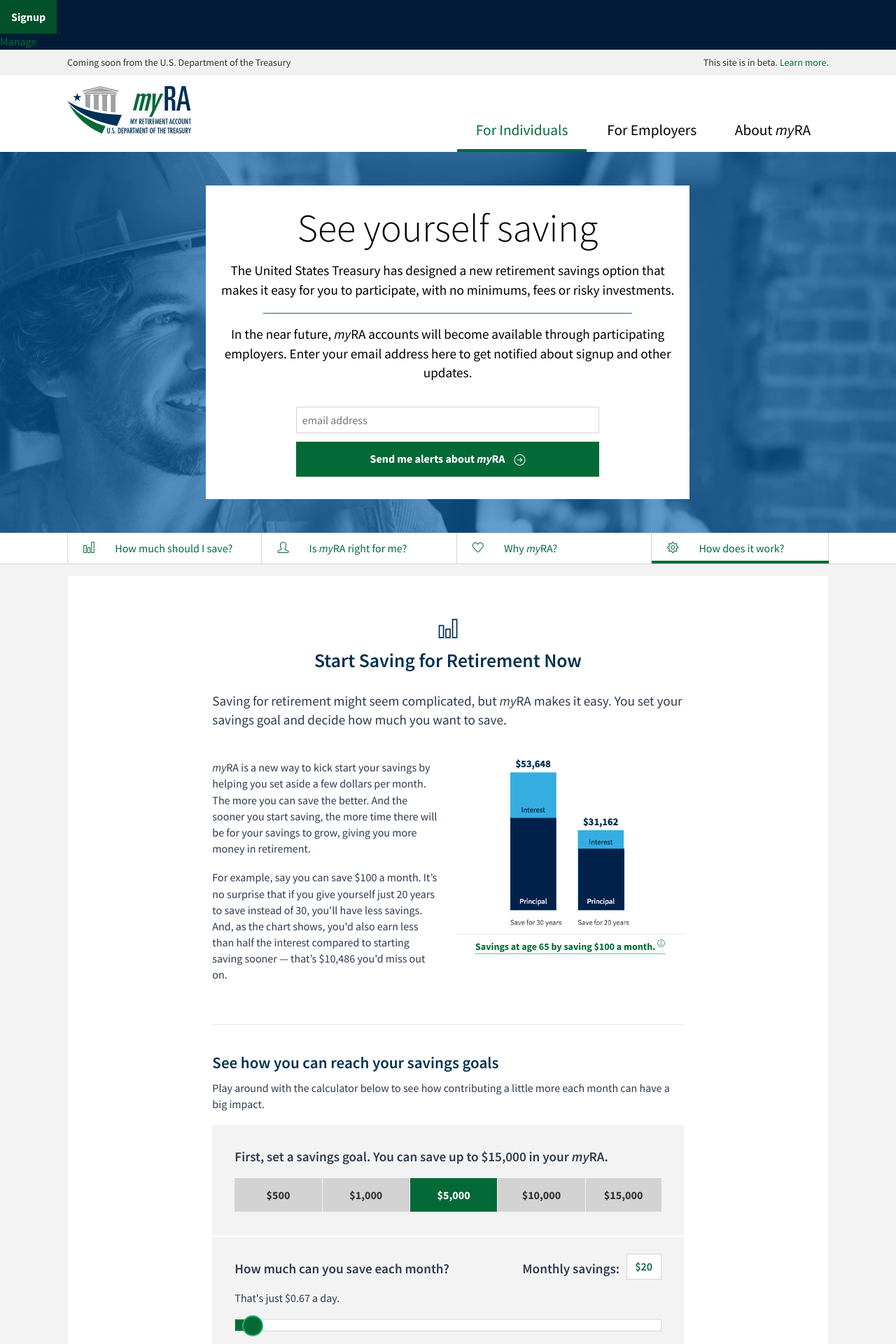
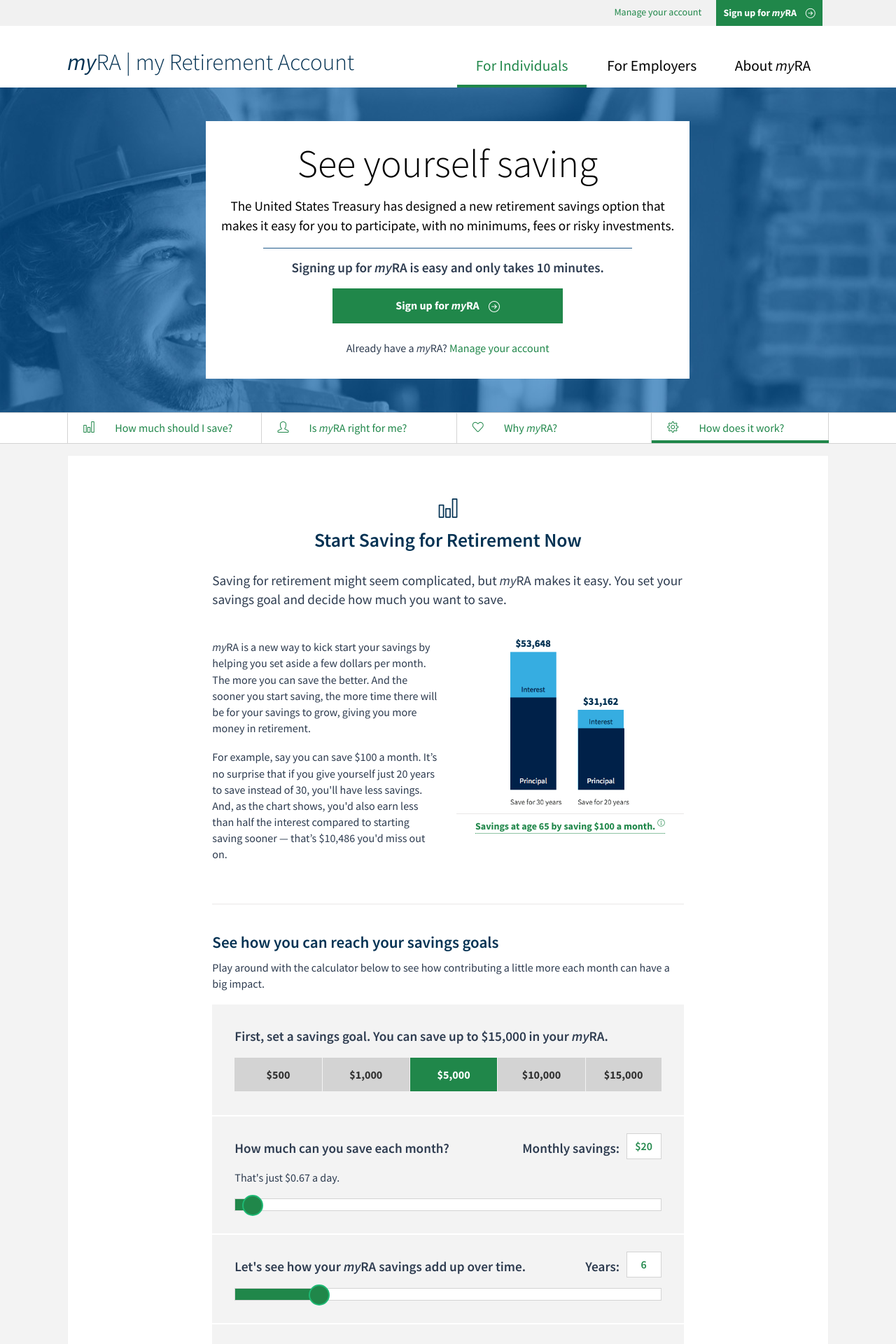
Before and after one commit to 18F/myra, a Jekyll site: the page built from individuals/index.html, in a window 1280 px wide. Shown: the top 1920 px of the page at 70% size. Built offline with Jekyll 4.4.1, drawn with Linux system fonts in a browser that asks for light colours; some of the changed text lies outside the part shown.

Commit message:
Calls to action, minor site tweaks

```diff
--- a/_includes/header.html
+++ b/_includes/header.html
@@ -9,30 +9,27 @@
   </div>
   <![endif]-->
 
-  <form action="https://signup.ibanking-services.com/olnas/OLNASServlet/StappsApp" method="POST">
-    <input type="hidden" name="id" value="221">
-    <input type="hidden" name="prodid" value="84586">
-    <input type="submit" name="Signup" value="Signup" >
-  </form>
-
-  <a href="https://manage.ibanking-services.com/cib/CEBMainServlet/Login?FIORG=221&FIFID=111925074">Manage</a>
-
   <header class="site-header" role="banner" itemscope itemtype="http://schema.org/WPHeader">
     <a class="skip-nav" tabindex="1" href="#main">Skip to main content</a>
-    <div class="status">
+    <div class="top-bar">
       <div class="container">
-        <p class="coming-soon">Coming soon from the U.S. Department of the Treasury</p>
-        <p class="beta">This site is in beta. <button class="toggle" data-toggle="beta-message">Learn more.</button></p>
-      </div>
-      <div id="beta-message" aria-role="complementary" aria-expanded="false" class="toggle-item">
-        <div class="container">
-          <p>This site is in beta, which means we are constantly improving the site. We welcome your feedback. Please email your comments to <a href="mailto:myra@treasury.gov">myra@treasury.gov</a>. <button class="toggle close" aria-controls="beta-message" data-toggle="beta-message">Close <i class="icon-close"></i></button></p>
-        </div>
+        <ul class="account-nav" role="menubar">
+          <li role="menuitem"><a class="manage-link" href="https://manage.ibanking-services.com/cib/CEBMainServlet/Login?FIORG=221&FIFID=111925074">Manage your account</a></li>
+          <li role="menuitem">
+            <form action="https://signup.ibanking-services.com/olnas/OLNASServlet/StappsApp" method="POST">
+              <input type="hidden" name="id" value="221">
+              <input type="hidden" name="prodid" value="84586">
+              <button class="button signup-button-small" type="submit" name="Signup">Sign up for <span class="myra">myRA</span> <i class="icon-arrow-right"></i></button>
+            </form>
+          </li>
+        </ul>
       </div>
     </div>
     <div class="header-container container">
-
-      <a class="logo" href="{{ site.baseurl }}/" title="Home"><h1 class="site-title" itemprop="name">myRA: My Retirement Account</h1></a>
+      <div class="site-brand">
+        <a class="logo" href="{{ site.baseurl }}/" title="Home"><h1 class="site-title" itemprop="name">myRA: My Retirement Account</h1></a>
+        <a href="{{ site.baseurl }}/" title="Home"><h1 class="site-title" itemprop="name"><span class="myra">myRA</span> | my Retirement Account</h1></a>
+      </div>
 
       <nav class="site-nav" role="navigation" itemscope itemtype="http://schema.org/SiteNavigationElement">
         <ul role="menubar">
--- a/_includes/individual-signup.html
+++ b/_includes/individual-signup.html
@@ -1,18 +1,18 @@
 <section class="call-to-action" role="region" aria-labelledby="call-to-action-heading">
   <div class="container">
-    <h2 id="call-to-action-heading">Be the first to know</h2>
+    <h2 id="call-to-action-heading">Start saving today</h2>
     <div class="cta-intro">
-      <p class="lead-text">In the near future, <span class="myra">myRA</span> accounts will become available. Enter your email address here to get notified about signup and other updates.</p>
+      <p class="lead-text">Signing up for <span class="myra">myRA</span> is easy and only takes 10 minutes.</p>
     </div>
-
-    <!-- Begin MailChimp Signup Form -->
-    <form action="https://gsa.us9.list-manage.com/subscribe/post?u=6f1977de9eff4c384dc8d6527&amp;id=e65db09f01" method="post" id="mc-embedded-subscribe-form" name="mc-embedded-subscribe-form" class="validate email-capture js-individual-signup-form" target="_blank" novalidate>
-      <input type="email" value="" name="EMAIL" class="email" placeholder="email address" required aria-label="Email address">
-      <!-- real people should not fill this in and expect good things - do not remove this or risk form bot signups-->
-      <div style="position: absolute; left: -5000px;"><label for="hidden-mc-field-2">This field is to prevent bots. If you're human, leave it blank.</label><input type="text" id="hidden-mc-field-2" name="b_6f1977de9eff4c384dc8d6527_e65db09f01" tabindex="-1" value=""></div>
-      <button type="submit" name="subscribe" class="button" role="button">Send me alerts about <span class="myra">myRA</span> <i class="icon-arrow-right"></i></button>
+    <form action="https://signup.ibanking-services.com/olnas/OLNASServlet/StappsApp" method="POST">
+      <input type="hidden" name="id" value="221">
+      <input type="hidden" name="prodid" value="84586">
+      <button class="button signup-button" type="submit" name="Signup">Sign up for <span class="myra">myRA</span> <i class="icon-arrow-right"></i></button>
     </form>
-    <!--End mc_embed_signup-->
+    <div class="account-signin">
+      <span>Already have a <span class="myra">myRA</span>?</span>
+      <a class="manage-link" href="https://manage.ibanking-services.com/cib/CEBMainServlet/Login?FIORG=221&FIFID=111925074">Manage your account</a>
+    </div>
 
   </div>
 </section>
--- a/individuals/index.html
+++ b/individuals/index.html
@@ -15,14 +15,17 @@
           <span class="display">See yourself saving</span>
           <p class="lead-text">The United States Treasury has designed a new retirement savings option that makes it easy for you to participate, with no minimums, fees or risky investments.</p>
           <hr>
-          <p class="lead-text">In the near future, <span class="myra">myRA</span> accounts will become available through participating employers. Enter your email address here to get notified about signup and other updates.</p>
+          <h4>Signing up for <span class="myra">myRA</span> is easy and only takes 10 minutes.</h4>
+          <form action="https://signup.ibanking-services.com/olnas/OLNASServlet/StappsApp" method="POST">
+            <input type="hidden" name="id" value="221">
+            <input type="hidden" name="prodid" value="84586">
+            <button class="button signup-button" type="submit" name="Signup">Sign up for <span class="myra">myRA</span> <i class="icon-arrow-right"></i></button>
+          </form>
+          <div class="account-signin">
+            <span>Already have a <span class="myra">myRA</span>?</span>
+            <a class="manage-link" href="https://manage.ibanking-services.com/cib/CEBMainServlet/Login?FIORG=221&FIFID=111925074">Manage your account</a>
+          </div>
         </div>
-        <form action="https://gsa.us9.list-manage.com/subscribe/post?u=6f1977de9eff4c384dc8d6527&amp;id=e65db09f01" method="post" name="mc-embedded-subscribe-form" class="validate email-capture js-individual-signup-form" target="_blank" novalidate>
-          <input type="email" value="" name="EMAIL" class="email" placeholder="email address" required aria-label="Email address">
-          <!-- real people should not fill this in and expect good things - do not remove this or risk form bot signups-->
-          <div style="position: absolute; left: -5000px;"><label for="hidden-mc-field">This field is to prevent bots. If you're human, leave it blank.</label><input id="hidden-mc-field" type="text" name="b_6f1977de9eff4c384dc8d6527_e65db09f01" tabindex="-1" value=""></div>
-          <button type="submit" name="subscribe" class="button" role="button">Send me alerts about <span class="myra">myRA</span> <i class="icon-arrow-right"></i></button>
-        </form>
       </div>
     </div>
   </div>
--- a/static/_sass/_custom.scss
+++ b/static/_sass/_custom.scss
@@ -35,13 +35,12 @@
   }
 }
 
-.status {
+.top-bar {
   display: block;
   background: #f1f1f1;
   color: #333;
   border-top: none;
   text-align: left;
-  padding: .5em 0;
 
   p {
     font-size: 12px;
@@ -78,22 +77,46 @@
   }
 }
 
+.account-nav {
+  @extend .horizontal-list;
+  float: right;
+  li {
+    font-size: 14px;
+    font-size: .875rem;
+  }
+}
+
 .site-header {
   background: #fff;
   text-align: center;
+}
+
+.site-brand {
+  margin: 0 auto;
+  padding: 2em 0 0;
+  width: 200px;
+
+  @include media($medium-up) {
+    @include span-columns(6);
+  }
 
   .logo {
-    display: inline-block;
-    margin: 0 auto;
-    padding: 1em 0;
-    width: 200px;
-    height: 100px;
-
-    @include media($medium-up) {
-      @include span-columns(3);
-    }
-  }
-}
+    display: none;
+    text-indent: -99999px;
+    background-image: url('../img/myra_logo.svg');
+    background-repeat: no-repeat;
+    width: 100%;
+    height: 100%;
+  }
+}
+
+.site-title,
+.site-subtitle {
+  margin-bottom: 0;
+  font-weight: 300;
+  text-align: left;
+}
+
 
 .header-container {
   position: relative;
@@ -103,15 +126,7 @@
   }
 }
 
-.site-title {
-  margin-bottom: 0;
-  text-indent: -99999px;
-  background-image: url('../img/myra_logo.svg');
-  background-repeat: no-repeat;
-  // background-size: contain;
-  width: 100%;
-  height: 100%;
-}
+
 
 .site-nav {
   @include span-columns(12);
@@ -161,14 +176,13 @@
     }
 
     a {
-      padding: 3em em(10) .5em;
+      padding: 2em em(10) .5em;
       font-size: $base-font-size * 1.333;
     }
   }
 
   @include media($large-up) {
     @include span-columns(6);
-    @include shift(3);
 
     li {
       @include span-columns(2 of 6, block-collapse);
@@ -380,11 +394,6 @@
   .lead-text {
     text-align: center;
   }
-
-  @include media($medium-up) {
-    // @include span-columns(8 of 10);
-    // @include shift(1);
-  }
 }
 
 @include media($tiny-up) {
@@ -420,61 +429,19 @@
   }
 }
 
-.quote {
-  @extend .h2;
-  font-weight: 400;
-  text-align: center;
-  display: block;
-  position: relative;
-  color: $myra-blue1;
-  margin-top: em(10);
-
-  &:before,
-  &:after {
-    content: '';
-    display: block;
-    width: 50px;
-    height: 40px;
-    position: absolute;
-    top: 0;
-  }
-
-  &:before {
-    background: url('../img/left-quote.png');
-    left: -80px;
-  }
-
-  &:after {
-    background: url('../img/right-quote.png');
-    right: -80px;
-  }
-}
-
-.display {
-  .active {
-    color: $myra-green;
-  }
-}
-
-.citation {
-  display: block;
-  text-align: center;
-  font-size: 1.5em;
-  clear: both;
-}
-
-.controls {
-  text-align: center;
-  padding-top: em(30);
-  li {
-    display: inline-block;
-    margin-right: em(20);
-    opacity: .5;
-  }
-
-  .active {
-    opacity: 1;
-  }
+.account-signin {
+  padding: 1em 0 0 0;
+}
+
+.signup-button {
+  width: 50%;
+  margin: .5em 0;
+}
+
+.signup-button-small {
+  font-size: 14px;
+  font-size: .875rem;
+  padding: .75em;
 }
 
 #main {
@@ -839,7 +806,7 @@
   }
 
   .cta-intro {
-    text-align: left;
+    text-align: center;
 
     @include media($medium-up) {
       @include span-columns(8);
--- a/static/_sass/base/_buttons.scss
+++ b/static/_sass/base/_buttons.scss
@@ -11,6 +11,17 @@
     display: inline-block;
     margin-left: 10px;
     vertical-align: middle;
+  }
+}
+
+.button-secondary {
+  background-color: transparent;
+  color: $myra-green;
+  border: 1px solid $myra-green;
+
+  &:hover {
+    background-color: $myra-green;
+    color: #fff;
   }
 }
 
--- a/static/_sass/base/_variables.scss
+++ b/static/_sass/base/_variables.scss
@@ -27,7 +27,7 @@
 // $myra-green: #00875F;
 
 
-$myra-green: #036a37;
+$myra-green: #20874A;
 $myra-blue1: #043253;
 $myra-blue2: #36ade1;
 $myra-orange: #f06a35;
```
